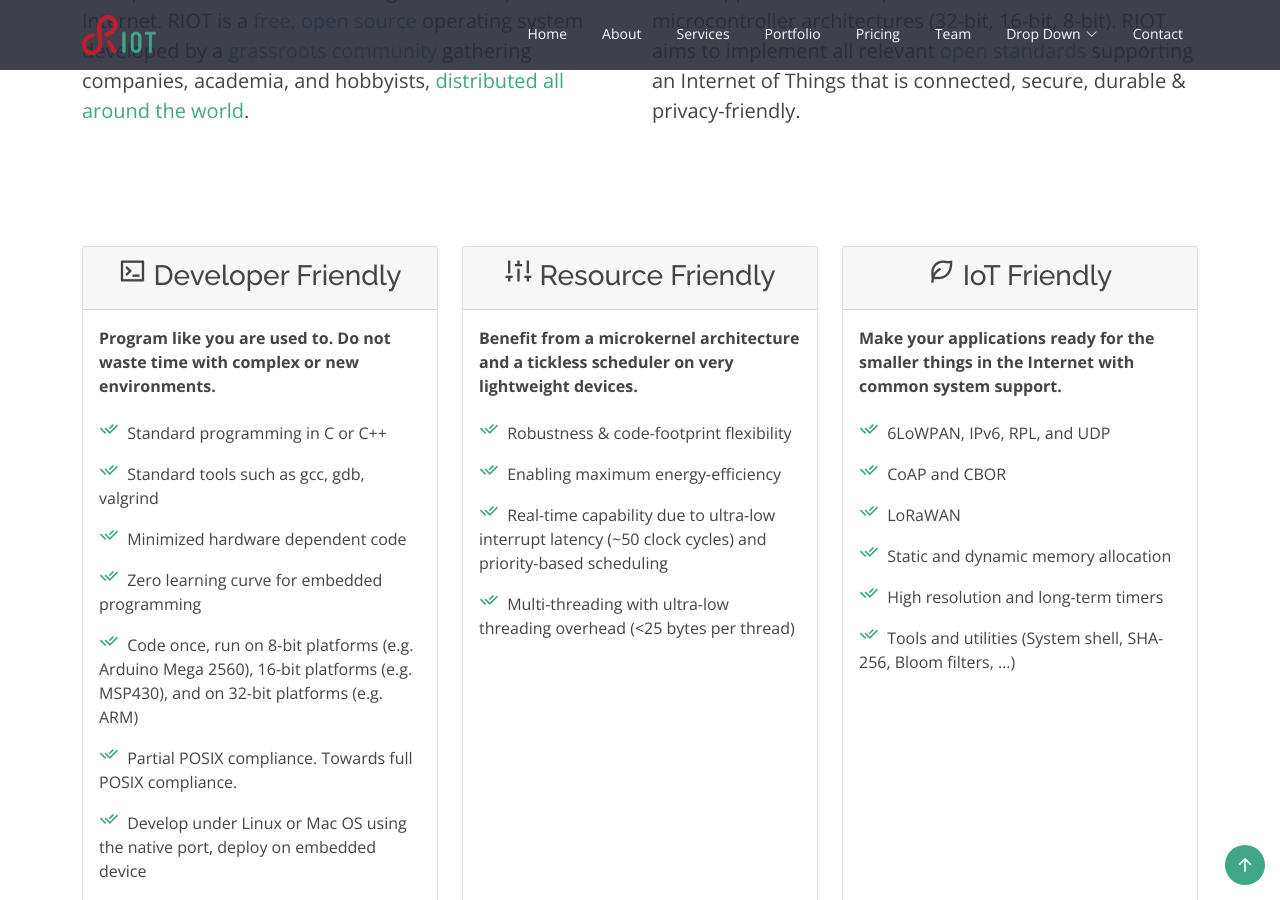
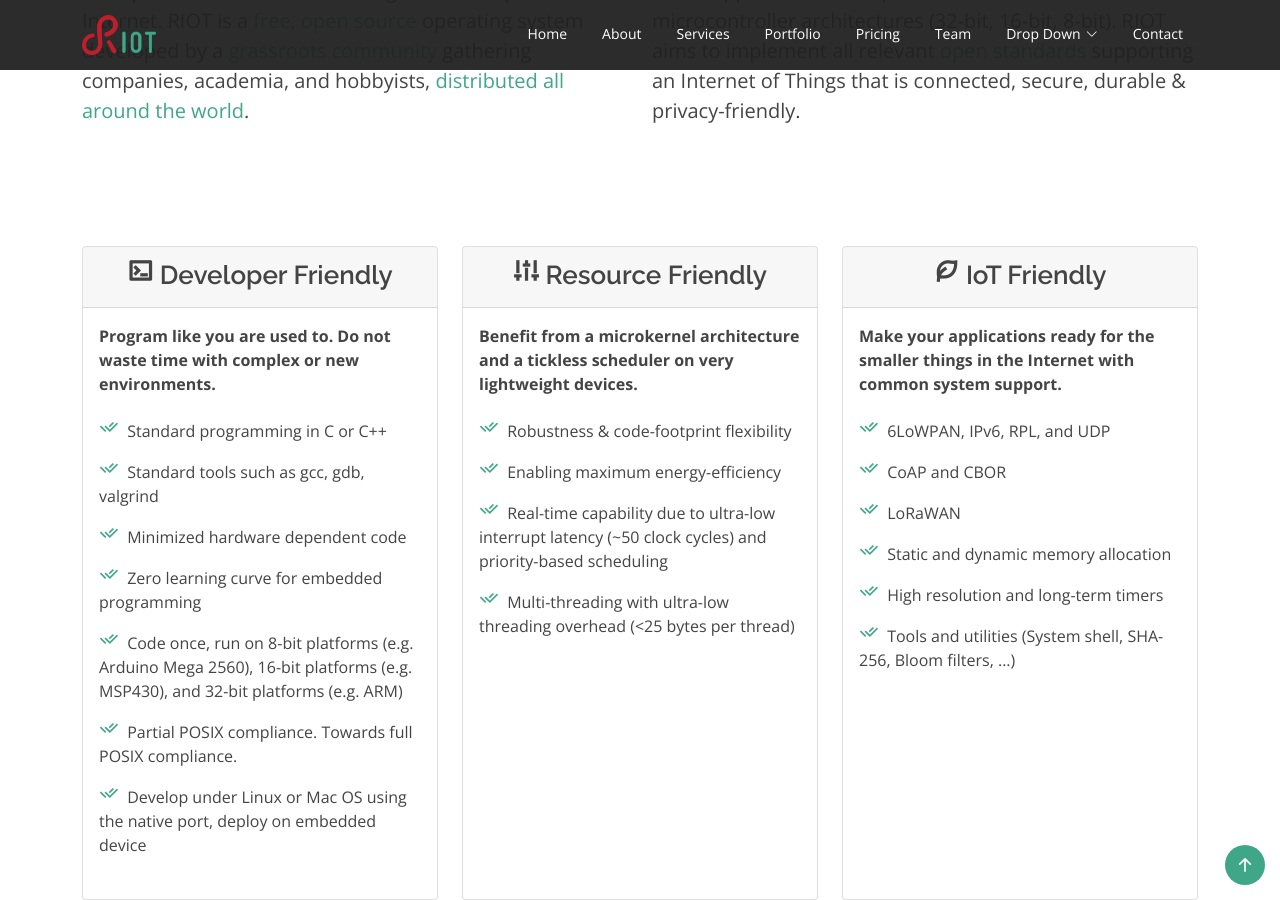
Before and after one commit to RIOT-OS/riot-os.org, a Jekyll site: the page built from index.html, in a window 1280 px wide and 900 px high, scrolled down 902 px. Built offline with Jekyll 4.4.1, drawn with Linux system fonts in a browser that asks for light colours; nearby versions of some CDN libraries; some web fonts are replaced.

Commit message:
style: fix navbar color

```diff
--- a/_sass/pages/index.scss
+++ b/_sass/pages/index.scss
@@ -57,7 +57,7 @@
   transition: all 0.5s;
   z-index: 997;
   transition: all 0.5s;
-  background: rgba(42, 44, 57, 0.9);
+  background: transparentize($dark, 0.05);
 }
 
 #header.header-transparent {
@@ -65,7 +65,7 @@
 }
 
 #header.header-scrolled {
-  background: rgba(42, 44, 57, 0.9);
+  background: transparentize($dark, 0.05);
 }
 
 #header .logo h1 {
@@ -202,8 +202,8 @@
     line-height: 33px;
   }
 
-  .card-body h3 {
-    font-family: "Miso";
+  .card-header h3 {
+    font-family: "Raleway";
     font-weight: 600;
     font-size: 26px;
   }
--- a/index.html
+++ b/index.html
@@ -88,7 +88,7 @@
                 <li><i class="ri-check-double-line"></i> Standard tools such as gcc, gdb, valgrind </li>
                 <li><i class="ri-check-double-line"></i> Minimized hardware dependent code </li>
                 <li><i class="ri-check-double-line"></i> Zero learning curve for embedded programming </li>
-                <li><i class="ri-check-double-line"></i> Code once, run on 8-bit platforms (e.g. Arduino Mega 2560), 16-bit platforms (e.g. MSP430), and on 32-bit platforms (e.g. ARM) </li>
+                <li><i class="ri-check-double-line"></i> Code once, run on 8-bit platforms (e.g. Arduino Mega 2560), 16-bit platforms (e.g. MSP430), and 32-bit platforms (e.g. ARM) </li>
                 <li><i class="ri-check-double-line"></i> Partial POSIX compliance. Towards full POSIX compliance. </li>
                 <li><i class="ri-check-double-line"></i> Develop under Linux or Mac OS using the native port, deploy on embedded device </li>
               </ul>
```
